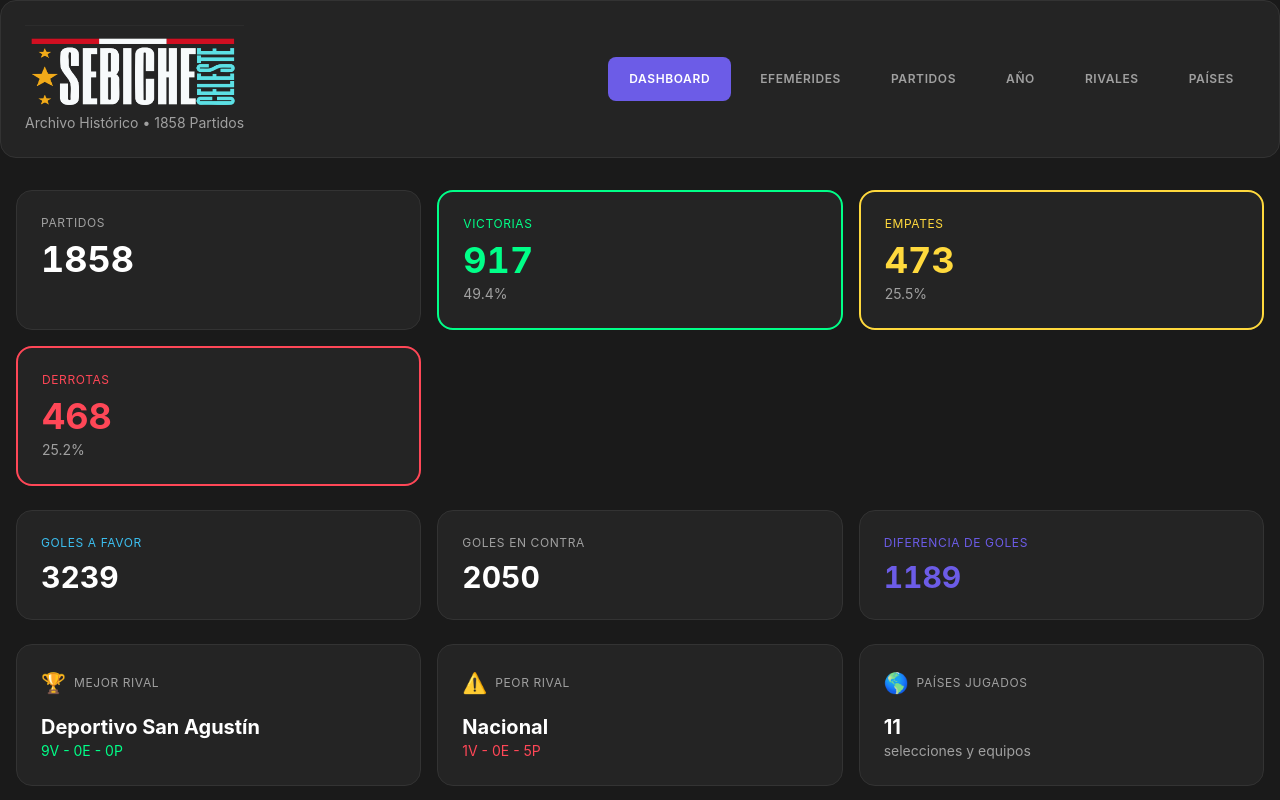
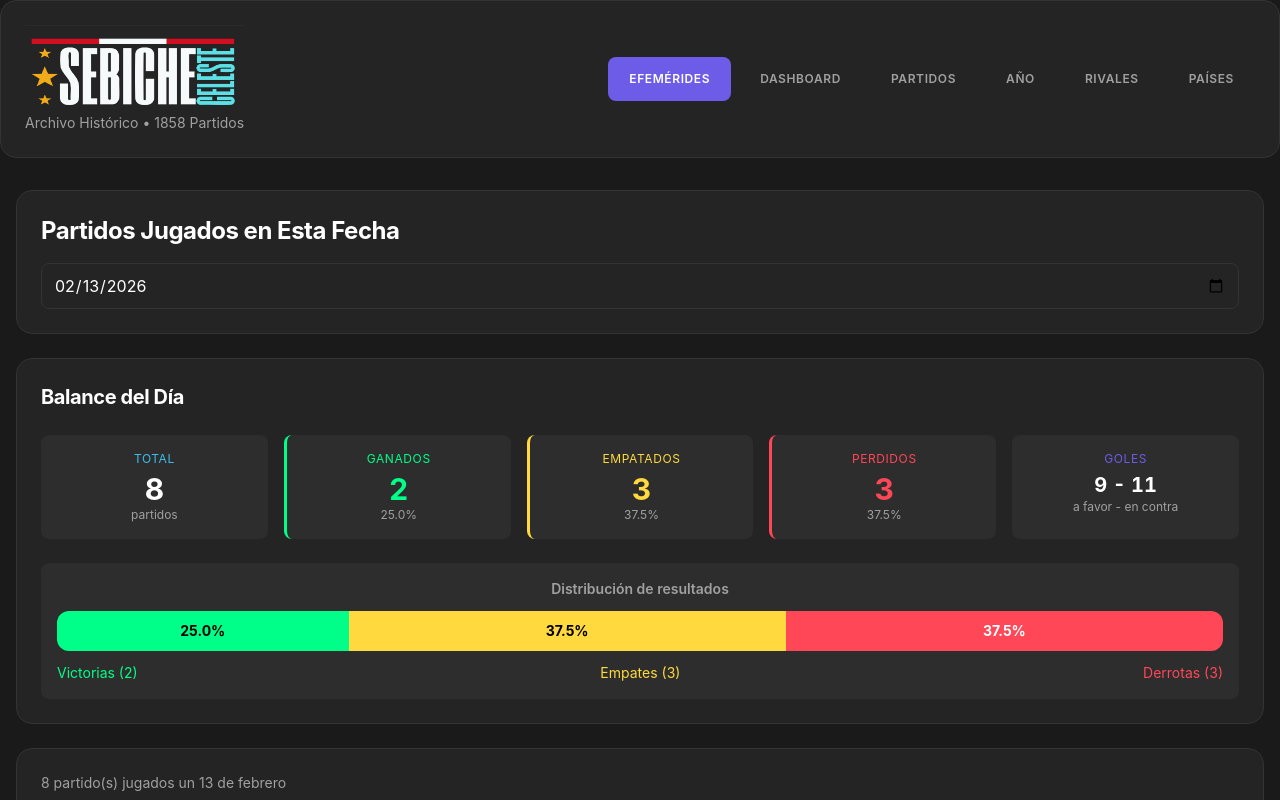
Before and after one commit to soysebiche/sc, a React (Create React App) app: page / in a window 1280 px wide. Shown: the top 800 px of the page. Built offline with nearby package versions, Linux system fonts and the light colour scheme.

Commit message:
Swap tabs: efemerides first, dashboard second

```diff
--- a/src/App.js
+++ b/src/App.js
@@ -8,7 +8,7 @@ const initialData = vercelDataService.fetchAllData().completo;
 function App() {
   const [data] = useState(initialData);
   const [selectedMonth, setSelectedMonth] = useState(''); // eslint-disable-line no-unused-vars
-  const [activeTab, setActiveTab] = useState('dashboard');
+  const [activeTab, setActiveTab] = useState('efemerides');
   const [selectedMinute, setSelectedMinute] = useState(''); // eslint-disable-line no-unused-vars
   const [tournamentFilter, setTournamentFilter] = useState('todos');
   const [yearSortConfig, setYearSortConfig] = useState({ key: 'year', direction: 'desc' });
@@ -245,8 +245,8 @@ function App() {
   const months = getUniqueMonths(initialData);
 
   const tabs = [
+    { id: 'efemerides', label: 'EFEMÉRIDES' },
     { id: 'dashboard', label: 'DASHBOARD' },
-    { id: 'efemerides', label: 'EFEMÉRIDES' },
     { id: 'partidos', label: 'PARTIDOS' },
     { id: 'analisis-anual', label: 'AÑO' },
     { id: 'rivales', label: 'RIVALES' },
```
